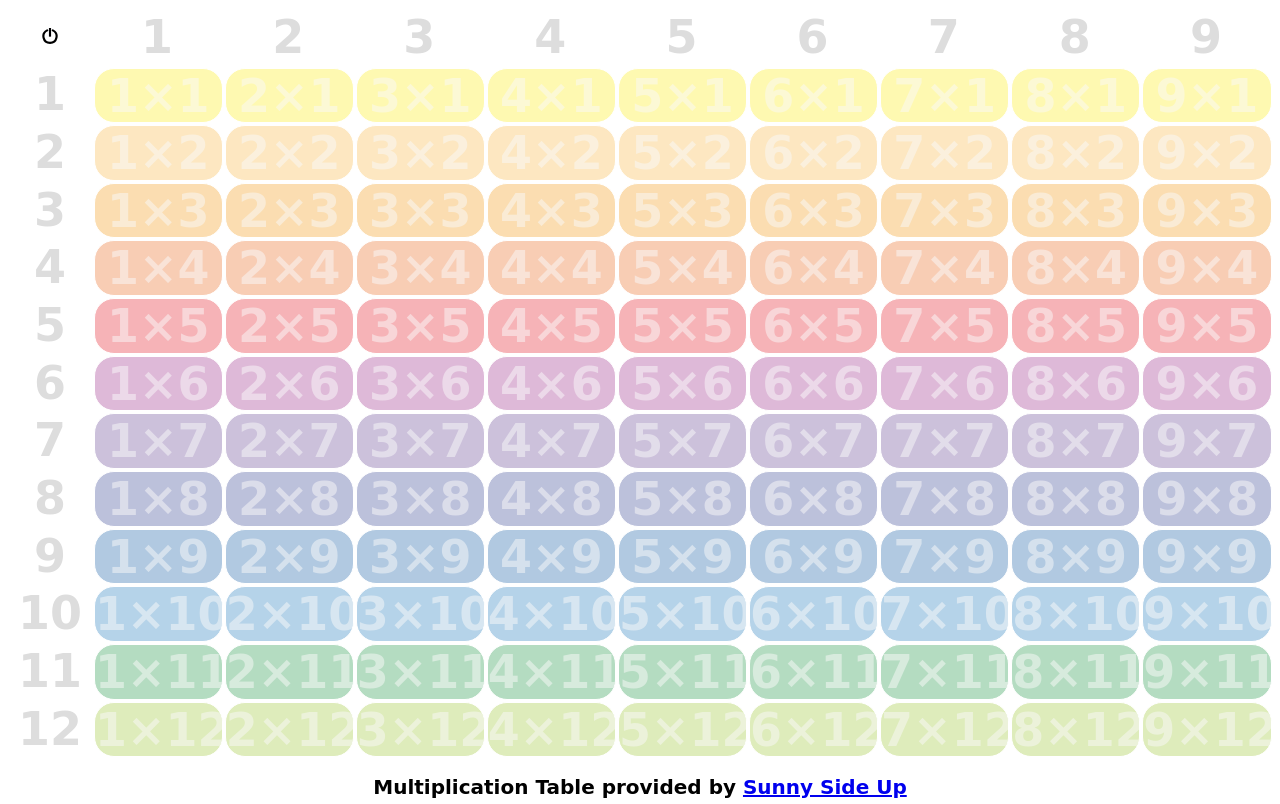
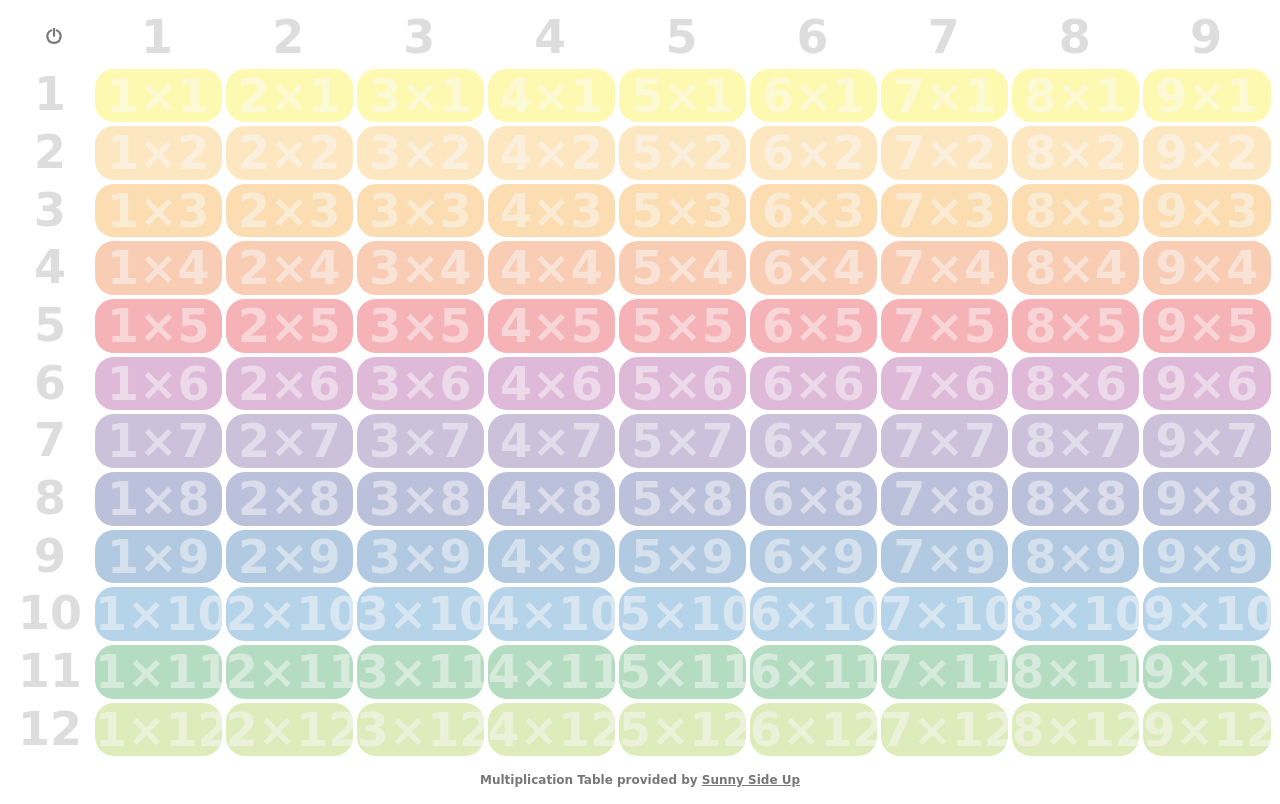
Before and after one commit to sunnysideup/kids.sunnysideup.co.nz, a plain HTML site: page index.html in a window 1280 px wide. Drawn offline with Linux system fonts and the light colour scheme; a web font is replaced by a local one.

Commit message:
PATCH: clenaup

```diff
--- a/index.css
+++ b/index.css
@@ -148,19 +148,26 @@ input[type=number] {
 .restart {
     padding: 5px;
 }
+.restart a {
+    display: block;
+    margin: 0 auto;
+    text-align:center;
+    transition: all 0.2s;
+    text-decoration: none;
+    font-size: 1rem!important;
+    margin-left: 7px;
+}
 .restart a svg {
     width: 16px;
     height: 16px;
 }
-.restart a {
-    display: block;
-    margin: 0 auto;
-    padding:0.35em;
-    text-align:center;
-    transition: all 0.2s;
-    text-decoration: none;
-    font-size: 1rem!important;
+.restart a svg * {
+    stroke: #777;
 }
+.restart:hover a svg * {
+    stroke: red;
+}
+
 
 
 footer, footer * {
@@ -169,4 +176,13 @@ footer, footer * {
     padding: 0;
     margin: 0;
     margin-top: 1em;
+    color: #777;
+    font-size: 12px;
+
 }
+footer h1 {
+    padding-top: 5px;
+}
+footer a:hover {
+    color: #f7cd55;
+}
```
